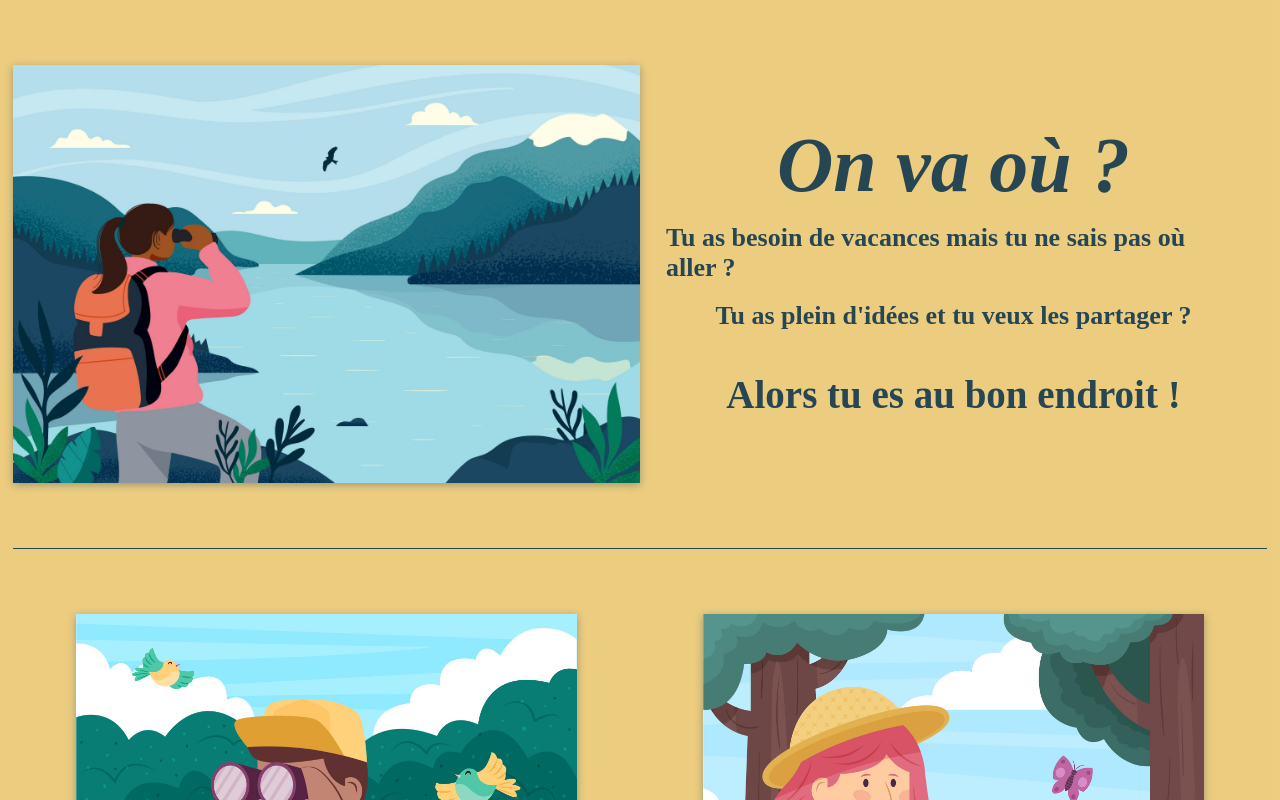
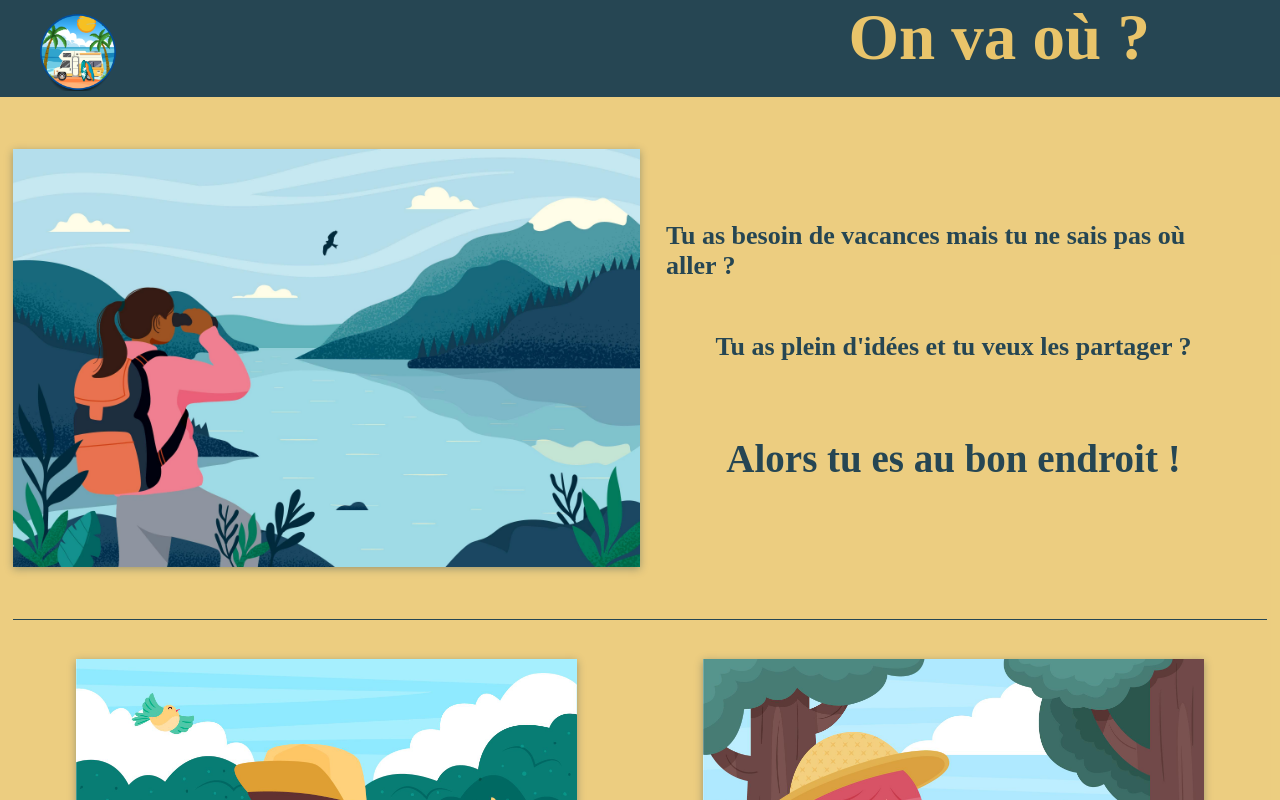
Before and after one commit to ClemDSC/on_va_ou, a React (Vite) app in the folder frontend/: page / in a window 1280 px wide. Shown: the top 800 px of the page. Built offline with nearby package versions, Linux system fonts and the light colour scheme; a web font is replaced by a local one.

Commit message:
header done w/ link to homepage

```diff
--- a/frontend/index.html
+++ b/frontend/index.html
@@ -4,7 +4,8 @@
     <meta charset="UTF-8" />
     <link rel="icon" type="image/svg+xml" href="/src/favicon.svg" />
     <meta name="viewport" content="width=device-width, initial-scale=1.0" />
-    <title>Vite App</title>
+    <title>On va où ?</title>
+    <link rel="icon" type="image/png" href="./favicon.ico" />
   </head>
   <body>
     <div id="root"></div>
--- a/frontend/src/App.jsx
+++ b/frontend/src/App.jsx
@@ -1,9 +1,11 @@
+import Header from "./components/Header";
 import Routes from "./components/Routes";
 import "./App.css";
 
 function App() {
   return (
     <div className="App">
+      <Header />
       <Routes />
     </div>
   );
--- /dev/null
+++ b/frontend/src/components/Header.jsx
@@ -0,0 +1,15 @@
+import { Link } from "react-router-dom";
+import Logo from "../assets/logo.png";
+
+import "../style/Header.css";
+
+export default function Header() {
+  return (
+    <div className="divHeader">
+      <Link to="/">
+        <img className="logoHeader" src={Logo} alt="logo traveler" />
+      </Link>
+      <h1 className="titleHomepage">On va où ?</h1>
+    </div>
+  );
+}
--- a/frontend/src/pages/Home.jsx
+++ b/frontend/src/pages/Home.jsx
@@ -10,7 +10,6 @@ export default function Home() {
       <section className="introHomepage">
         <img className="travelHomepage" src={Travel} alt="traveler" />
         <div className="prezHomepage">
-          <h1 className="titleHomepage">On va où ?</h1>
           <p className="intro1Homepage">
             Tu as besoin de vacances mais tu ne sais pas où aller ?
           </p>
--- /dev/null
+++ b/frontend/src/style/Header.css
@@ -0,0 +1,29 @@
+.divHeader{
+    display: flex;
+    justify-content: space-between;
+    background-color: #264653;
+}
+
+.logoHeader{
+    height: 3em;
+    margin-top: .5em;
+    margin-left: 1em;
+    cursor: pointer;
+}
+.titleHomepage{
+    color: #E9C46A;
+    font-family: "Mukta";
+    font-size: 2.5em;
+    font-weight:bold;
+    text-align: center;
+    margin-right: 1em;
+}
+
+@media screen and (min-width: 767.98px){
+    .logoHeader{
+        margin-left: 1.5em;
+    }
+    .titleHomepage{
+        margin-right: 2em;
+    }
+}
--- a/frontend/src/style/Home.css
+++ b/frontend/src/style/Home.css
@@ -6,20 +6,12 @@
     padding: .5em;
 }
 .travelHomepage{
+    margin-bottom: .5em;
     width: 100%;
     box-shadow: rgba(38, 70, 83, 0.4) 0px 2px 8px 0px;
 }
 .introHomepage{
     border-bottom: 1px solid #264653;
-}
-.titleHomepage{
-    margin-top: .2em;
-    color: #264653;
-    font-family: "Mukta";
-    font-style: italic;
-    font-size: 3em;
-    font-weight:bold;
-    text-align: center;
 }
 .intro1Homepage{
     font-weight: bold;
@@ -57,9 +49,8 @@
     .introHomepage{
         display: flex;
         justify-content: space-around;
-        padding-top: 2em;
-        padding-bottom: 2.5em;
-
+        padding-top: 1.5em;
+        padding-bottom: 1.5em;
     }
     .travelHomepage{
         width: 50%;
@@ -72,7 +63,7 @@
         margin: 1em;
     }
     .choiceHomepage{
-        padding-top: 2.5em;
+        padding-top: 1.5em;
     }
     .imgChoice:hover{
         cursor: pointer;
```
Also changed, not shown: frontend/src/assets/logo.png (added), 1 other file (tests, documents, lock files or other folders).
